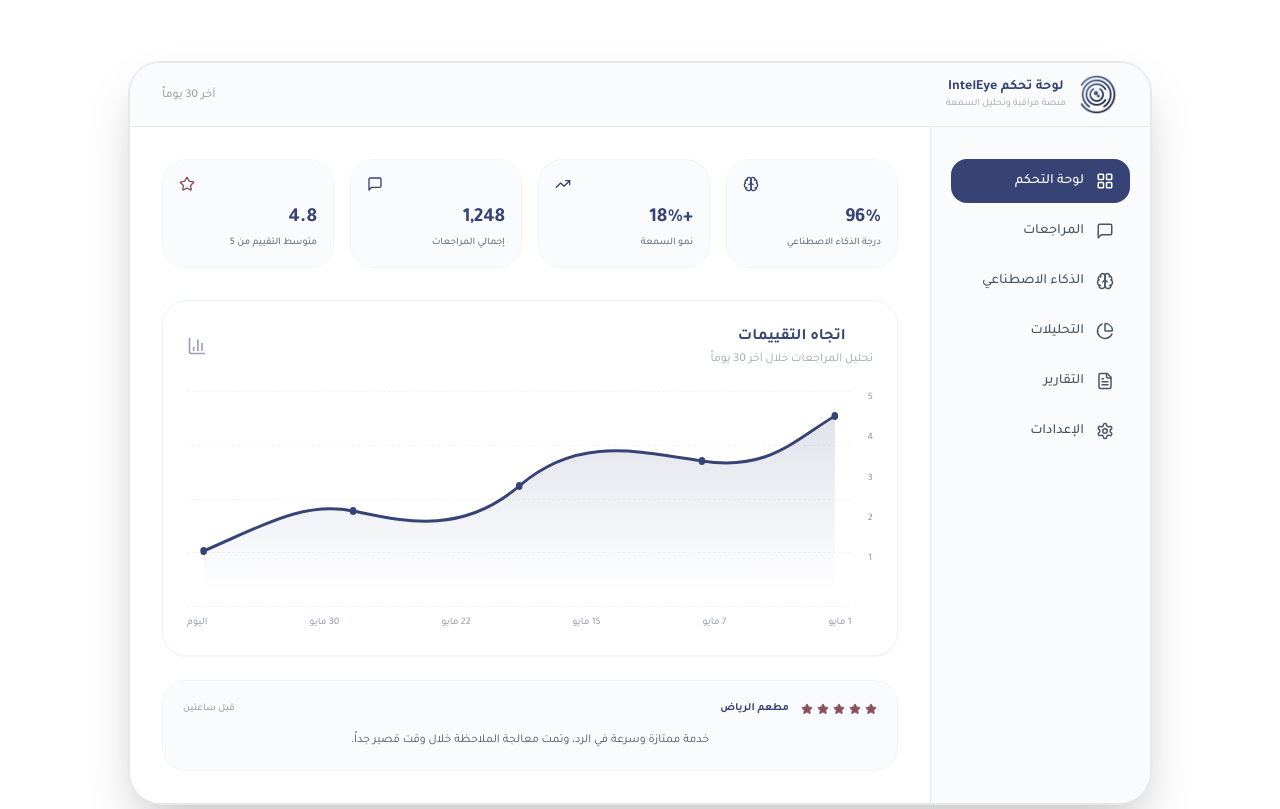
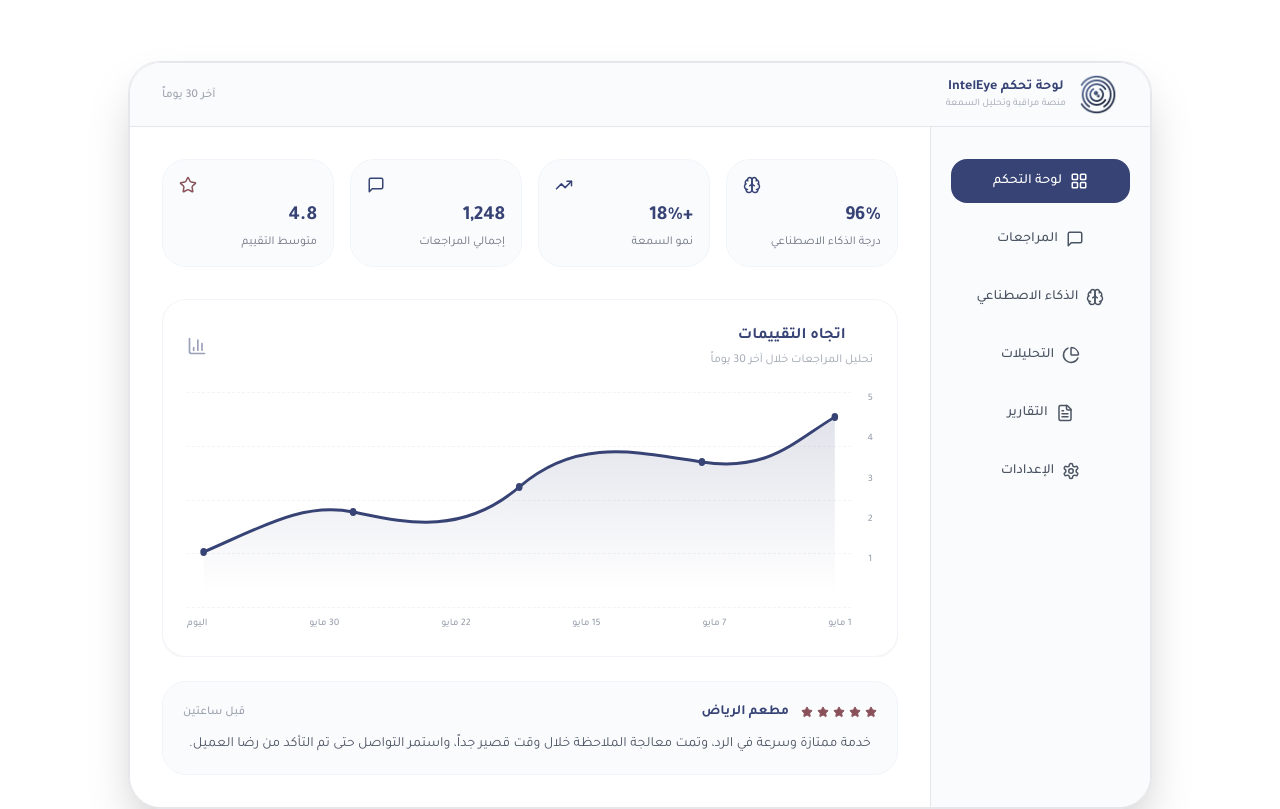
Before and after one commit to alaaalhrebi/inteleye, a Next.js app in the folder inteleye_project/: page / in a window 1280 px wide. Shown: the part 700-1509 px from the top of the page. Built offline with nearby package versions, Linux system fonts and the light colour scheme.

Commit message:
Update DashboardPreview.tsx

```diff
--- a/inteleye_project/src/components/DashboardPreview.tsx
+++ b/inteleye_project/src/components/DashboardPreview.tsx
@@ -1,7 +1,6 @@
 "use client";
 
 import Image from "next/image";
-import { motion } from "framer-motion";
 import {
   BarChart3,
   Brain,
@@ -13,16 +12,22 @@ import {
   Star,
   TrendingUp,
 } from "lucide-react";
-import type { ReactNode } from "react";
 
 export default function DashboardPreview() {
   return (
-    <div className="w-full overflow-hidden rounded-[32px] border border-[#E5E7EB] bg-white shadow-2xl" dir="rtl">
+    <div
+      dir="rtl"
+      className="w-full overflow-hidden rounded-2xl sm:rounded-[32px] border border-[#E5E7EB] bg-white shadow-2xl"
+    >
+
       {/* Header */}
-      <div className="flex h-16 items-center justify-between border-b border-[#E5E7EB] px-8 bg-[#FAFBFD]">
+
+      <div className="flex h-14 sm:h-16 items-center justify-between border-b border-[#E5E7EB] bg-[#FAFBFD] px-4 sm:px-6 lg:px-8">
+
         <div className="flex items-center gap-3">
-          {/* Logo Placeholder */}
-  <div className="flex h-10 w-10 items-center justify-center overflow-hidden">
+
+          <div className="flex h-9 w-9 sm:h-10 sm:w-10 items-center justify-center overflow-hidden">
+
             <Image
               src="/logo.png"
               alt="Inteleye Logo"
@@ -30,30 +35,47 @@ export default function DashboardPreview() {
               height={40}
               className="object-contain"
             />
+
           </div>
+
           <div>
-            <h3 className="text-sm font-bold text-[#374375]">
+
+            <h3 className="text-xs sm:text-sm font-bold text-[#374375]">
               لوحة تحكم IntelEye
             </h3>
-            <p className="text-[10px] text-gray-400">
+
+            <p className="text-[9px] sm:text-[10px] text-gray-400">
               منصة مراقبة وتحليل السمعة
             </p>
+
           </div>
+
         </div>
-        <span className="text-xs font-medium text-gray-400">
+
+        <span className="hidden sm:block text-xs font-medium text-gray-400">
           آخر 30 يوماً
         </span>
+
       </div>
 
-      {/* Dashboard Layout */}
-      <div className="grid grid-cols-[220px_1fr] min-h-[580px]">
+      {/* Dashboard */}
+
+      <div className="grid grid-cols-1 lg:grid-cols-[220px_1fr] min-h-[580px]">
+
         {/* Sidebar */}
-        <aside className="border-l border-[#E5E7EB] bg-[#FAFBFD] px-5 py-8">
-          <nav className="space-y-1.5">
-            <button className="flex w-full items-center gap-3 rounded-xl bg-[#374375] px-4 py-3 text-sm font-medium text-white transition-all">
+
+        <aside className="border-b lg:border-b-0 lg:border-l border-[#E5E7EB] bg-[#FAFBFD] px-4 sm:px-5 py-5 sm:py-8">
+
+          <nav className="grid grid-cols-2 gap-2 sm:flex sm:flex-col sm:space-y-1.5">
+
+            <button className="flex items-center justify-center gap-2 rounded-xl bg-[#374375] px-3 py-3 text-xs sm:text-sm font-medium text-white">
+
               <LayoutGrid size={18} />
+
               لوحة التحكم
+
             </button>
+
             {[
               { icon: MessageSquare, label: "المراجعات" },
               { icon: Brain, label: "الذكاء الاصطناعي" },
@@ -63,19 +85,24 @@ export default function DashboardPreview() {
             ].map((item, idx) => (
               <button
                 key={idx}
-                className="flex w-full items-center gap-3 rounded-xl px-4 py-3 text-sm font-medium text-gray-600 transition hover:bg-white hover:text-[#374375]"
+                className="flex items-center justify-center gap-2 rounded-xl px-3 py-3 text-xs sm:text-sm font-medium text-gray-600 transition hover:bg-white hover:text-[#374375]"
               >
                 <item.icon size={18} />
                 {item.label}
               </button>
             ))}
+
           </nav>
+
         </aside>
 
         {/* Main Content */}
-        <main className="p-8 bg-white">
+
+        <main className="bg-white p-4 sm:p-6 lg:p-8">
                     {/* Summary Cards */}
-          <div className="grid grid-cols-4 gap-4 mb-8">
+
+          <div className="mb-6 grid grid-cols-2 gap-3 lg:mb-8 lg:grid-cols-4 lg:gap-4">
+
             {[
               {
                 icon: Brain,
@@ -92,72 +119,107 @@ export default function DashboardPreview() {
                 title: "إجمالي المراجعات",
                 value: "1,248",
               },
-              { icon: Star, title: "متوسط التقييم من 5", value: "4.8" },
+              {
+                icon: Star,
+                title: "متوسط التقييم",
+                value: "4.8",
+              },
             ].map((card, idx) => (
               <div
                 key={idx}
-                className="rounded-2xl border border-[#F1F5F9] bg-[#FAFBFD] p-4"
+                className="rounded-2xl border border-[#F1F5F9] bg-[#FAFBFD] p-3 sm:p-4"
               >
-                <div className="mb-3 flex justify-end">
+
+                <div className="mb-2 flex justify-end">
+
                   <card.icon
-                    size={16}
+                    size={18}
                     className={
                       idx === 3
                         ? "text-[#895159]"
                         : "text-[#374375]"
                     }
                   />
+
                 </div>
+
                 <div className="text-right">
-                  <h4 className="text-xl font-bold text-[#374375]">
+
+                  <h4 className="text-lg sm:text-xl font-bold text-[#374375]">
                     {card.value}
                   </h4>
-                  <p className="mt-1 text-[10px] text-gray-500 font-medium">
+
+                  <p className="mt-1 text-[10px] sm:text-xs text-gray-500">
                     {card.title}
                   </p>
+
                 </div>
+
               </div>
             ))}
+
           </div>
 
           {/* Chart */}
-          <div className="rounded-2xl border border-[#F1F5F9] bg-white p-6 shadow-sm">
+
+          <div className="overflow-x-auto">
+
+            <div className="min-w-[650px] rounded-2xl border border-[#F1F5F9] bg-white p-4 sm:p-6 shadow-sm">
+
               <div className="mb-6 flex items-center justify-between">
+
                 <div>
-                <h4 className="text-base font-bold text-[#374375]">
+
+                  <h4 className="text-sm sm:text-base font-bold text-[#374375]">
                     اتجاه التقييمات
                   </h4>
-                <p className="mt-0.5 text-xs text-gray-400">
+
+                  <p className="mt-1 text-[10px] sm:text-xs text-gray-400">
                     تحليل المراجعات خلال آخر 30 يوماً
                   </p>
+
                 </div>
-              <BarChart3 size={20} className="text-[#374375] opacity-50" />
+
+                <BarChart3
+                  size={20}
+                  className="text-[#374375] opacity-50"
+                />
+
               </div>
 
               <div className="flex gap-4">
-              {/* Y-axis labels */}
-              <div className="flex h-[200px] flex-col justify-between pb-6 text-[10px] text-gray-400 font-medium">
-                {[5, 4, 3, 2, 1].map((n) => (
+
+                {/* Y Axis */}
+
+                <div className="flex h-[200px] flex-col justify-between pb-6 text-[10px] font-medium text-gray-400">
+
+                  {[5,4,3,2,1].map((n)=>(
                     <span key={n}>{n}</span>
                   ))}
+
                 </div>
 
                 <div className="relative h-[240px] flex-1">
+
                   <div className="absolute inset-0 flex flex-col justify-between pb-6">
-                  {[1, 2, 3, 4, 5].map((item) => (
+
+                    {[1,2,3,4,5].map((i)=>(
                       <div
-                      key={item}
+                        key={i}
                         className="border-t border-dashed border-gray-100"
                       />
                     ))}
+
                   </div>
 
                   <svg
                     viewBox="0 0 800 200"
+                    preserveAspectRatio="none"
                     className="absolute inset-0 h-[200px] w-full"
-                  preserveAspectRatio="none"
                   >
+
                     <defs>
+
                       <linearGradient
                         id="chartArea"
                         x1="0"
@@ -165,17 +227,21 @@ export default function DashboardPreview() {
                         x2="0"
                         y2="1"
                       >
+
                         <stop
                           offset="0%"
                           stopColor="#374375"
                           stopOpacity="0.15"
                         />
+
                         <stop
                           offset="100%"
                           stopColor="#374375"
                           stopOpacity="0"
                         />
+
                       </linearGradient>
+
                     </defs>
 
                     <path
@@ -192,12 +258,12 @@ export default function DashboardPreview() {
                     />
 
                     {[
-                    [20, 160],
-                    [200, 120],
-                    [400, 95],
-                    [620, 70],
-                    [780, 25],
-                  ].map(([x, y], index) => (
+                      [20,160],
+                      [200,120],
+                      [400,95],
+                      [620,70],
+                      [780,25],
+                    ].map(([x,y],index)=>(
                       <circle
                         key={index}
                         cx={x}
@@ -206,26 +272,37 @@ export default function DashboardPreview() {
                         fill="#374375"
                       />
                     ))}
+
                   </svg>
 
-                {/* X-axis labels */}
-                <div className="absolute inset-x-0 bottom-0 flex justify-between text-[10px] text-gray-400 font-medium">
+                  <div className="absolute inset-x-0 bottom-0 flex justify-between text-[10px] font-medium text-gray-400">
+
                     <span>1 مايو</span>
                     <span>7 مايو</span>
                     <span>15 مايو</span>
                     <span>22 مايو</span>
                     <span>30 مايو</span>
                     <span>اليوم</span>
-                </div>
-              </div>
-            </div>
+
                   </div>
 
-          {/* Latest Review Snippet */}
-          <div className="mt-6 rounded-2xl border border-[#F1F5F9] bg-[#FAFBFD] p-5">
-            <div className="flex items-center justify-between mb-3">
+                </div>
+
+              </div>
+
+            </div>
+
+          </div>
+                    {/* Latest Review */}
+
+          <div className="mt-6 rounded-2xl border border-[#F1F5F9] bg-[#FAFBFD] p-4 sm:p-5">
+
+            <div className="mb-3 flex flex-col gap-3 sm:flex-row sm:items-center sm:justify-between">
+
               <div className="flex items-center gap-3">
+
                 <div className="flex items-center gap-1">
+
                   {Array.from({ length: 5 }).map((_, i) => (
                     <Star
                       key={i}
@@ -233,21 +310,36 @@ export default function DashboardPreview() {
                       className="fill-[#895159] text-[#895159]"
                     />
                   ))}
+
                 </div>
-                <span className="text-[11px] font-bold text-[#374375]">
+
+                <span className="text-xs sm:text-sm font-bold text-[#374375]">
                   مطعم الرياض
                 </span>
+
               </div>
-              <span className="text-[10px] text-gray-400 font-medium">
+
+              <span className="text-[10px] sm:text-xs text-gray-400 font-medium">
                 قبل ساعتين
               </span>
+
             </div>
-            <p className="text-xs leading-5 text-gray-600">
-              خدمة ممتازة وسرعة في الرد، وتمت معالجة الملاحظة خلال وقت قصير جداً.
+
+            <p className="text-xs sm:text-sm leading-6 text-gray-600">
+
+              خدمة ممتازة وسرعة في الرد،
+              وتمت معالجة الملاحظة خلال وقت قصير جداً،
+              واستمر التواصل حتى تم التأكد من رضا العميل.
+
             </p>
+
           </div>
+
         </main>
+
       </div>
+
     </div>
+
   );
 }
```
Lines whose indentation alone changed are shown as unchanged.
